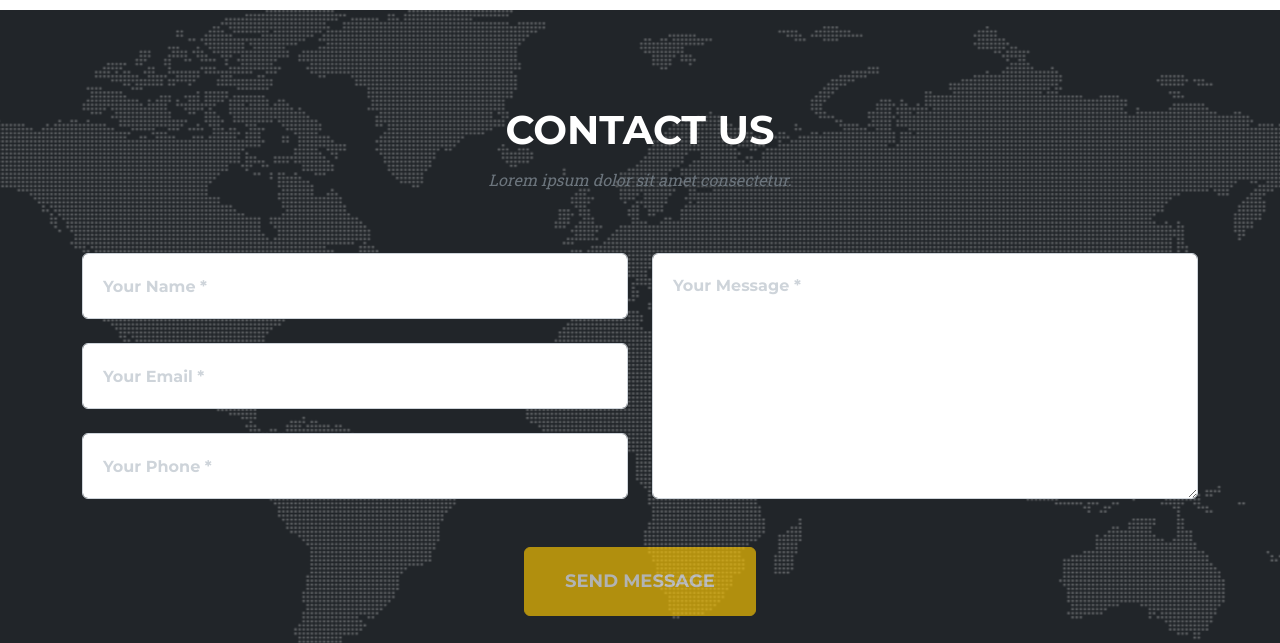
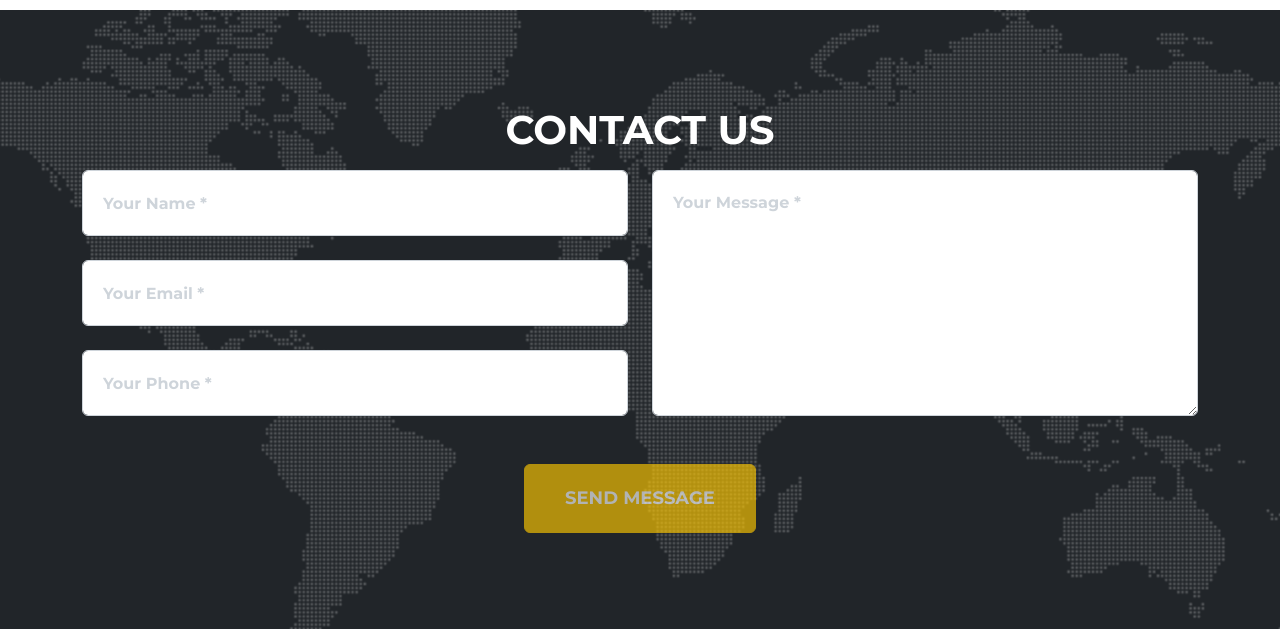
Before and after one commit to Nour-dev23/Photo_art, a plain HTML site: page index.html in a window 1280 px wide. Shown: the part 3629-4272 px from the top of the page. Drawn offline with nearby package versions, Linux system fonts and the light colour scheme.

Commit message:
Update index.html

```diff
--- a/index.html
+++ b/index.html
@@ -216,7 +216,7 @@
             <div class="container">
                 <div class="text-center">
                     <h2 class="section-heading text-uppercase">Contact Us</h2>
-                    <h3 class="section-subheading text-muted">Lorem ipsum dolor sit amet consectetur.</h3>
+
                 </div>
                 <!-- * * * * * * * * * * * * * * *-->
                 <!-- * * SB Forms Contact Form * *-->
```
